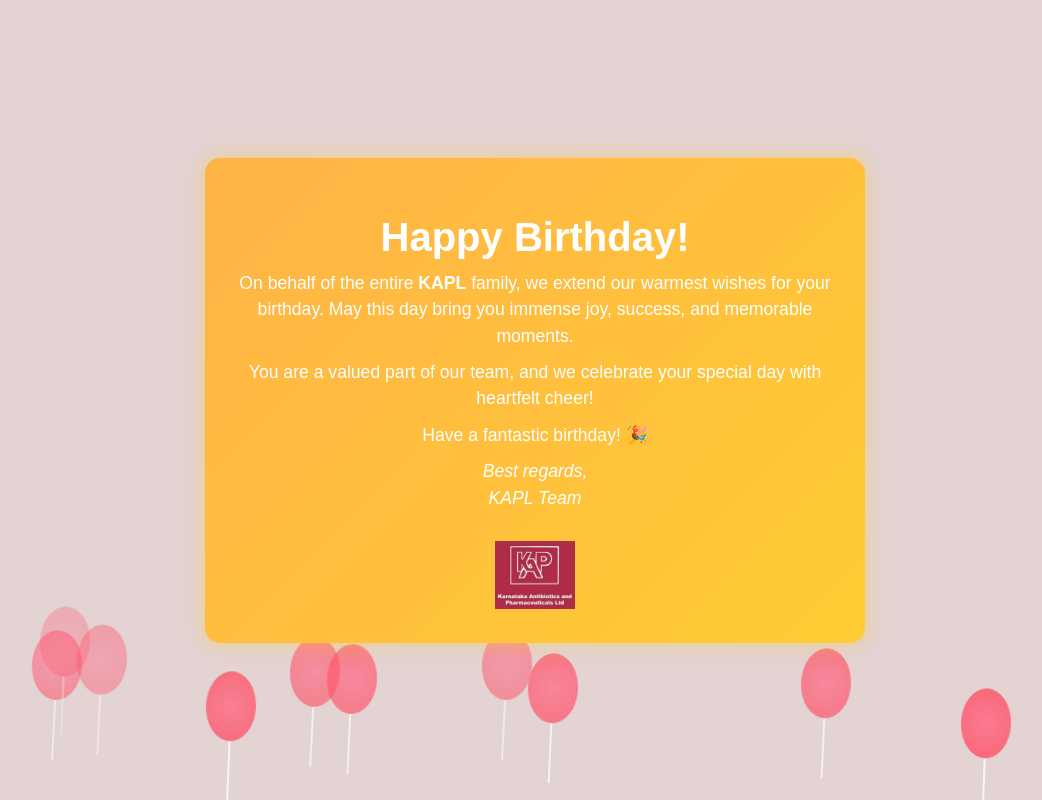
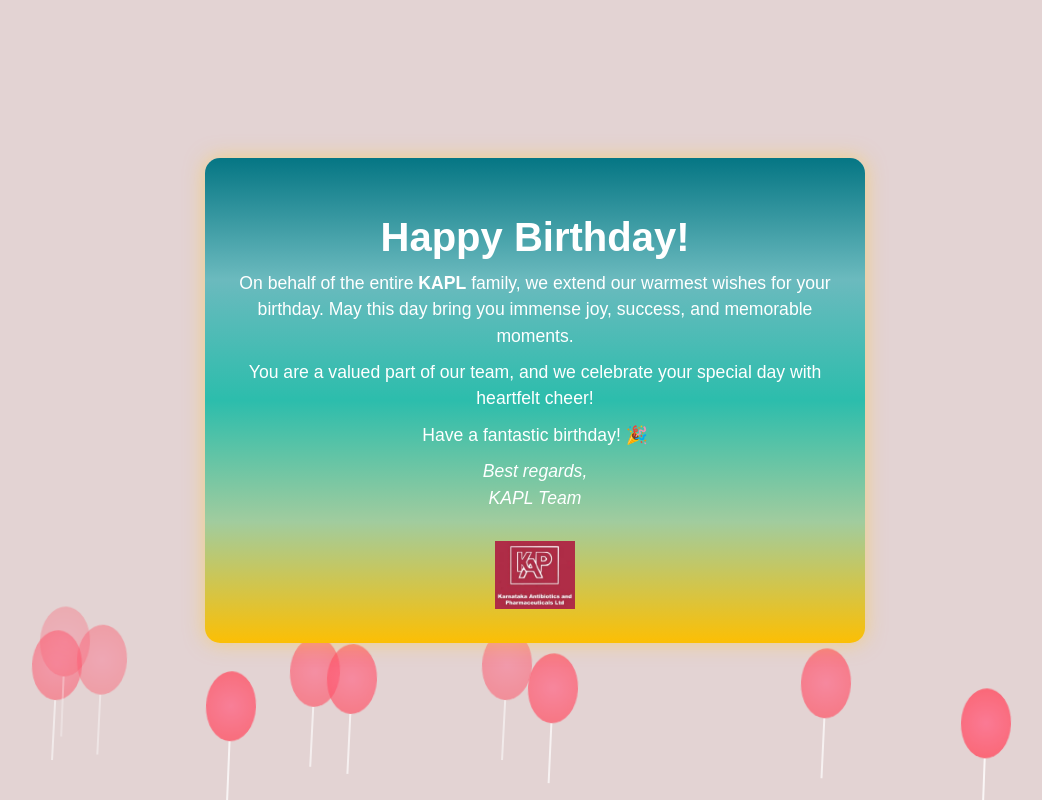
Before and after one commit to tejashreemn130100/kapl_birthday_greeting, a plain HTML site: page index.html in a window 1280 px wide. Shown: the whole page, without its empty margins (105-1147 px from the left). Drawn offline with Linux system fonts and the light colour scheme.

Commit message:
Update index.html

```diff
--- a/index.html
+++ b/index.html
@@ -21,7 +21,7 @@
 
         /* Centered Message Card */
         .message-card {
-            background: linear-gradient(135deg, #FFB347, #FFCC33); /* Birthday card gradient */
+            background: linear-gradient(#057684,#6bbabe, #2cbdac,#a1cc9e,#fcbf04); /* Birthday card gradient */
             border-radius: 15px;
             box-shadow: 0 0 20px rgba(255, 204, 51, 0.5);
             padding: 30px;
```
